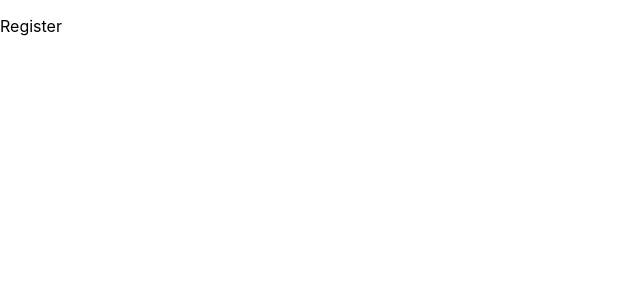
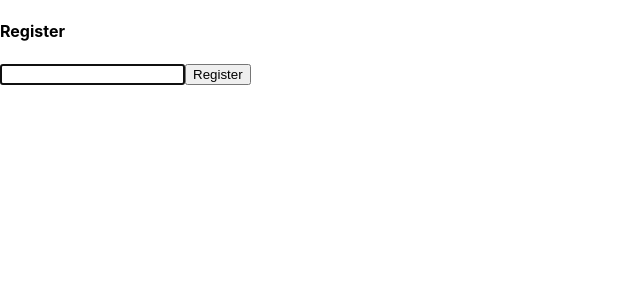
Before and after one commit to Mohan-Palat/plantluv-ecomm, a React (Create React App) app: page /register in a window 1280 px wide. Shown: the top 300 px of the page, without its empty margins (0-640 px from the left). Built offline with nearby package versions, Linux system fonts and the light colour scheme.

Commit message:
reg form

```diff
--- a/src/pages/auth/Register.js
+++ b/src/pages/auth/Register.js
@@ -1,10 +1,34 @@
-import React from 'react'
+import React, { useState } from 'react'
+import { auth } from '../../firebase'
+
 
 
 const Register = () => {
+	const [email, setEmail] = useState("")
+	const handleSubmit = () => {
+
+
+	}
+	const registerForm = () => <form onSubmit={handleSubmit}>
+		<input type="email" className="form-control"
+			value={email}
+			onChange={e => setEmail(e.target.value)}
+			autoFocus />
+		<button type='submit' className="btn btn-raised"> Register</button>
+
+	</form>
+
+
 	return (
-		<div>
-			<p>Register</p>
+		<div className="container p-5">
+			<div className="row">
+				<div className="col-md-6 offset-md-3">
+					<h4>Register</h4>
+					{registerForm()}
+				</div>
+
+			</div>
+
 		</div>
 	)
 
```
